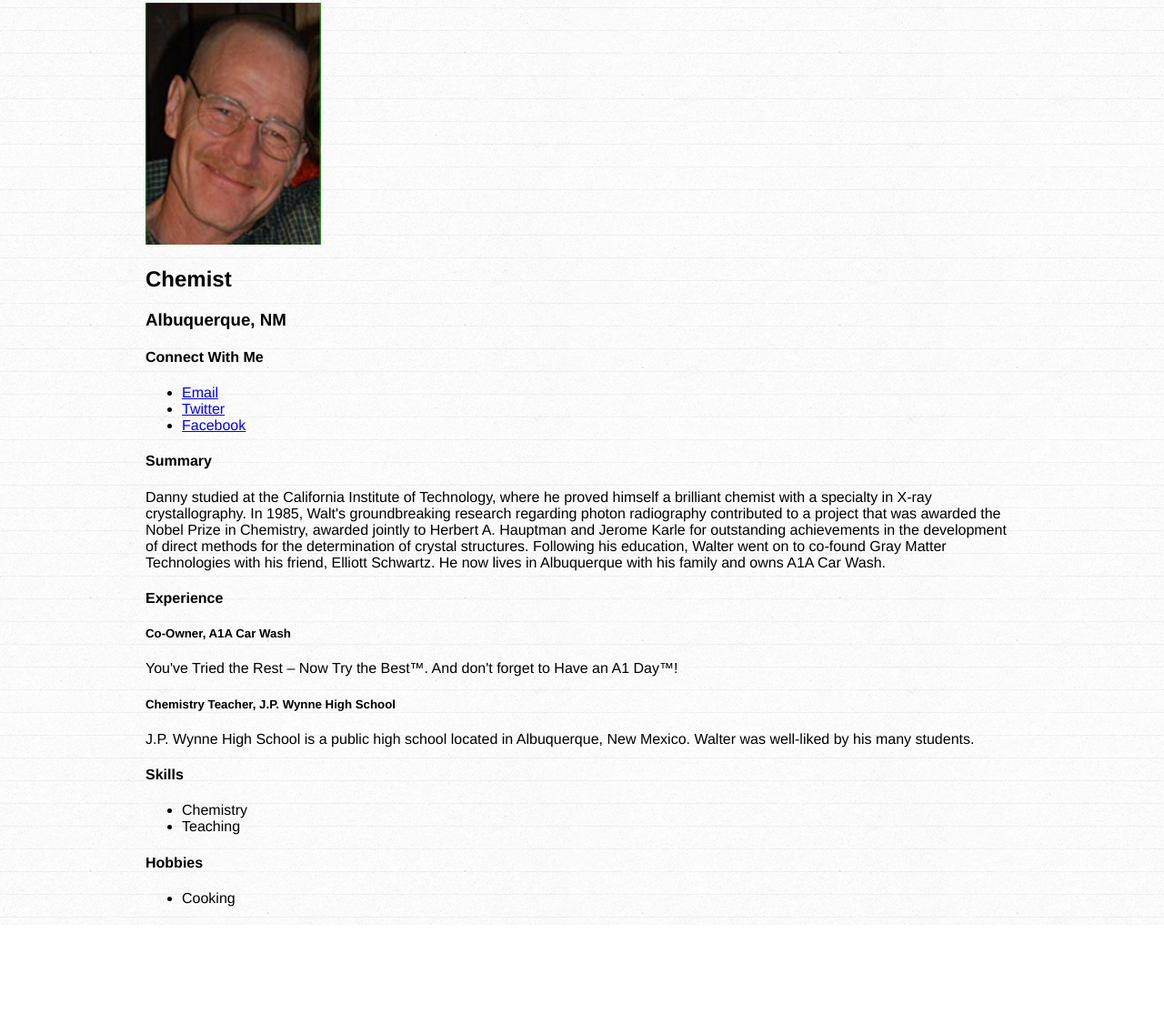
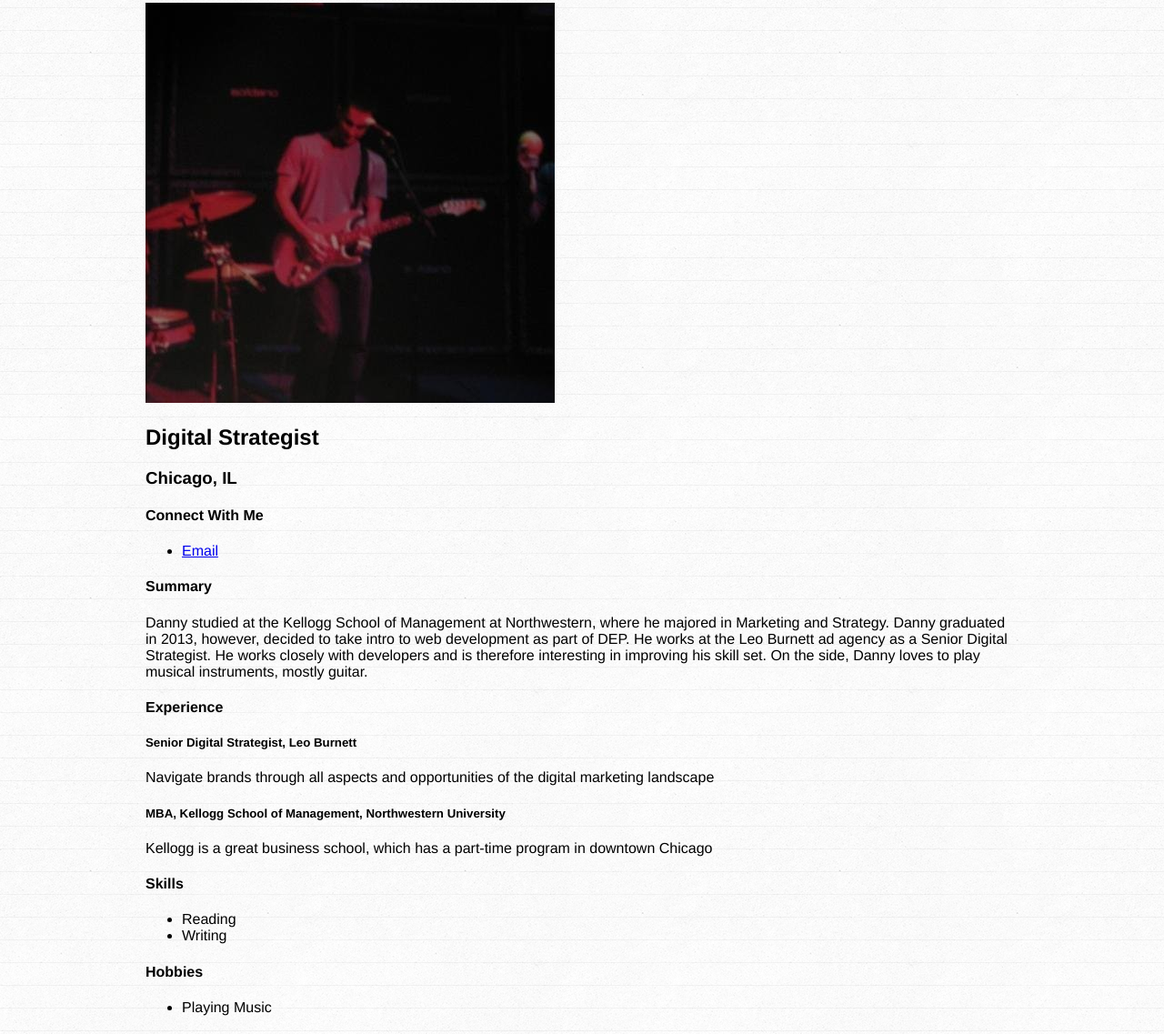
Before and after one commit to dryback1/dryback1.github.io, a plain HTML site: page index.html in a window 1280 px wide. Shown: the part 77-1214 px from the top of the page at 91% size. Before the commit the page ends 1094 px from the top, so only its background shows below. Drawn offline with Linux system fonts and the light colour scheme.

Commit message:
Updated profile and pic

```diff
--- a/index.html
+++ b/index.html
@@ -9,46 +9,45 @@
   <div id="wrapper">
     <h1>Danny Ryback</h1>
     <p>
-      <img src="walter.jpg">
+      <img src="guitar.jpg">
     </p>
-    <h2>Chemist</h2>
-    <h3>Albuquerque, NM</h3>
+    <h2>Digital Strategist</h2>
+    <h3>Chicago, IL</h3>
     <section>
       <h4>Connect With Me</h4>
       <ul>
-        <li><a href="mailto:walter@walterwhite.com">Email</a></li>
-        <li><a href="http://twitter.com/walterwhite">Twitter</a></li>
-        <li><a href="http://facebook.com/walterwhite">Facebook</a></li>
+        <li><a href="mailto:dryback2014@kellogg.northwestern.edu">Email</a></li>
+
       </ul>
     </section>
     <section>
       <h4>Summary</h4>
       <p>
-        Danny studied at the California Institute of Technology, where he proved himself a brilliant chemist with a specialty in X-ray crystallography. In 1985, Walt's groundbreaking research regarding photon radiography contributed to a project that was awarded the Nobel Prize in Chemistry, awarded jointly to Herbert A. Hauptman and Jerome Karle for outstanding achievements in the development of direct methods for the determination of crystal structures. Following his education, Walter went on to co-found Gray Matter Technologies with his friend, Elliott Schwartz. He now lives in Albuquerque with his family and owns A1A Car Wash.
+        Danny studied at the Kellogg School of Management at Northwestern, where he majored in Marketing and Strategy. Danny graduated in 2013, however, decided to take intro to web development as part of DEP.  He works at the Leo Burnett ad agency as a Senior Digital Strategist.  He works closely with developers and is therefore interesting in improving his skill set.  On the side, Danny loves to play musical instruments, mostly guitar.
       </p>
     </section>
     <section>
       <h4>Experience</h4>
       <section>
-        <h5>Co-Owner, A1A Car Wash</h5>
-        <p>You've Tried the Rest – Now Try the Best™. And don't forget to Have an A1 Day™!</p>
+        <h5>Senior Digital Strategist, Leo Burnett</h5>
+        <p>Navigate brands through all aspects and opportunities of the digital marketing landscape</p>
       </section>
       <section>
-        <h5>Chemistry Teacher, J.P. Wynne High School</h5>
-        <p>J.P. Wynne High School is a public high school located in Albuquerque, New Mexico. Walter was well-liked by his many students.</p>
+        <h5>MBA, Kellogg School of Management, Northwestern University</h5>
+        <p>Kellogg is a great business school, which has a part-time program in downtown Chicago</p>
       </section>
     </section>
     <section>
       <h4>Skills</h4>
       <ul>
-        <li>Chemistry</li>
-        <li>Teaching</li>
+        <li>Reading</li>
+        <li>Writing</li>
       </ul>
     </section>
     <section>
       <h4>Hobbies</h4>
       <ul>
-        <li>Cooking</li>
+        <li>Playing Music</li>
       </ul>
     </section>
   </div>
```
Also changed, not shown: sandbox.html (added, +4 -0 lines), guitar.jpg (added), 1 other file.
